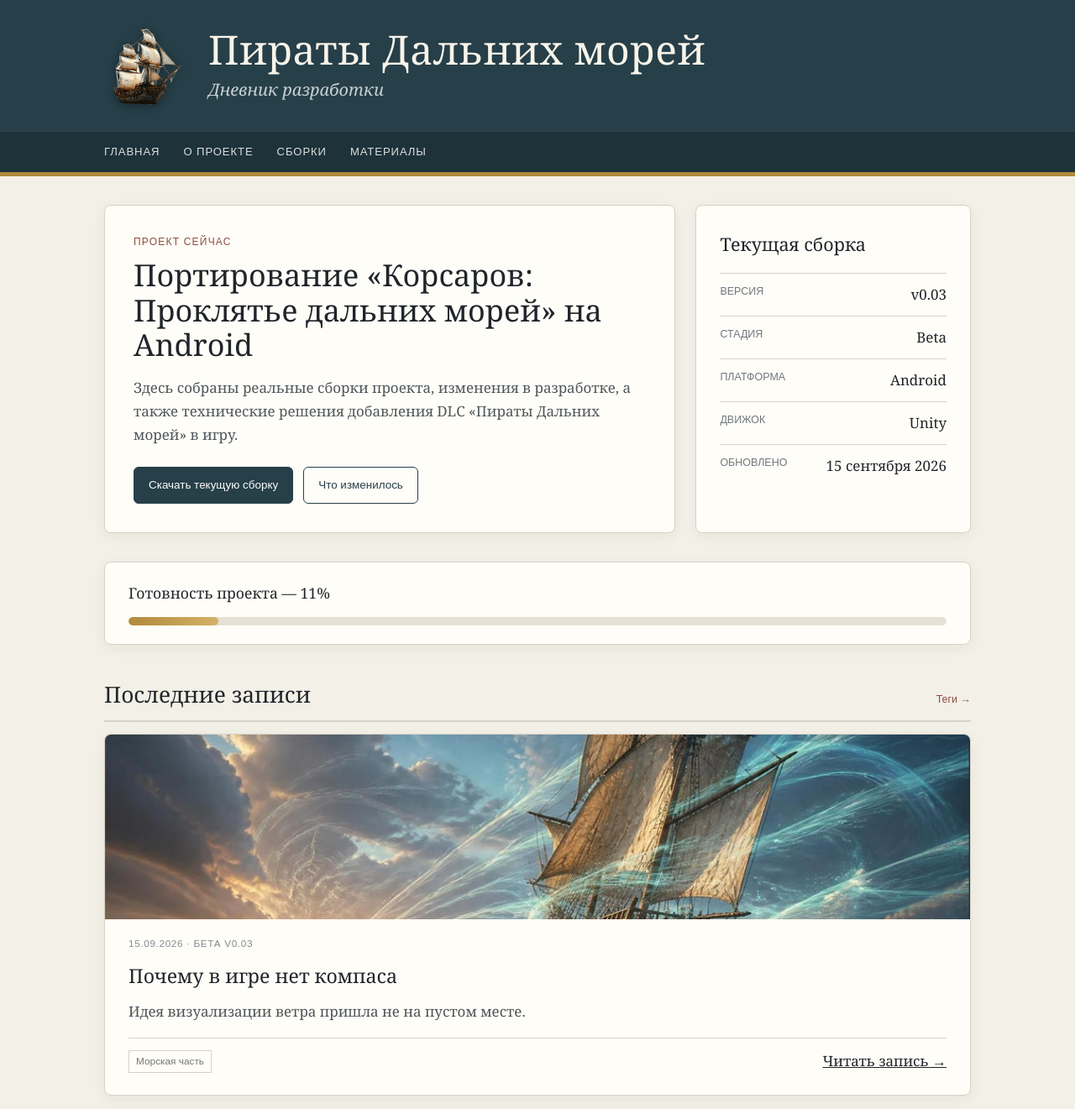
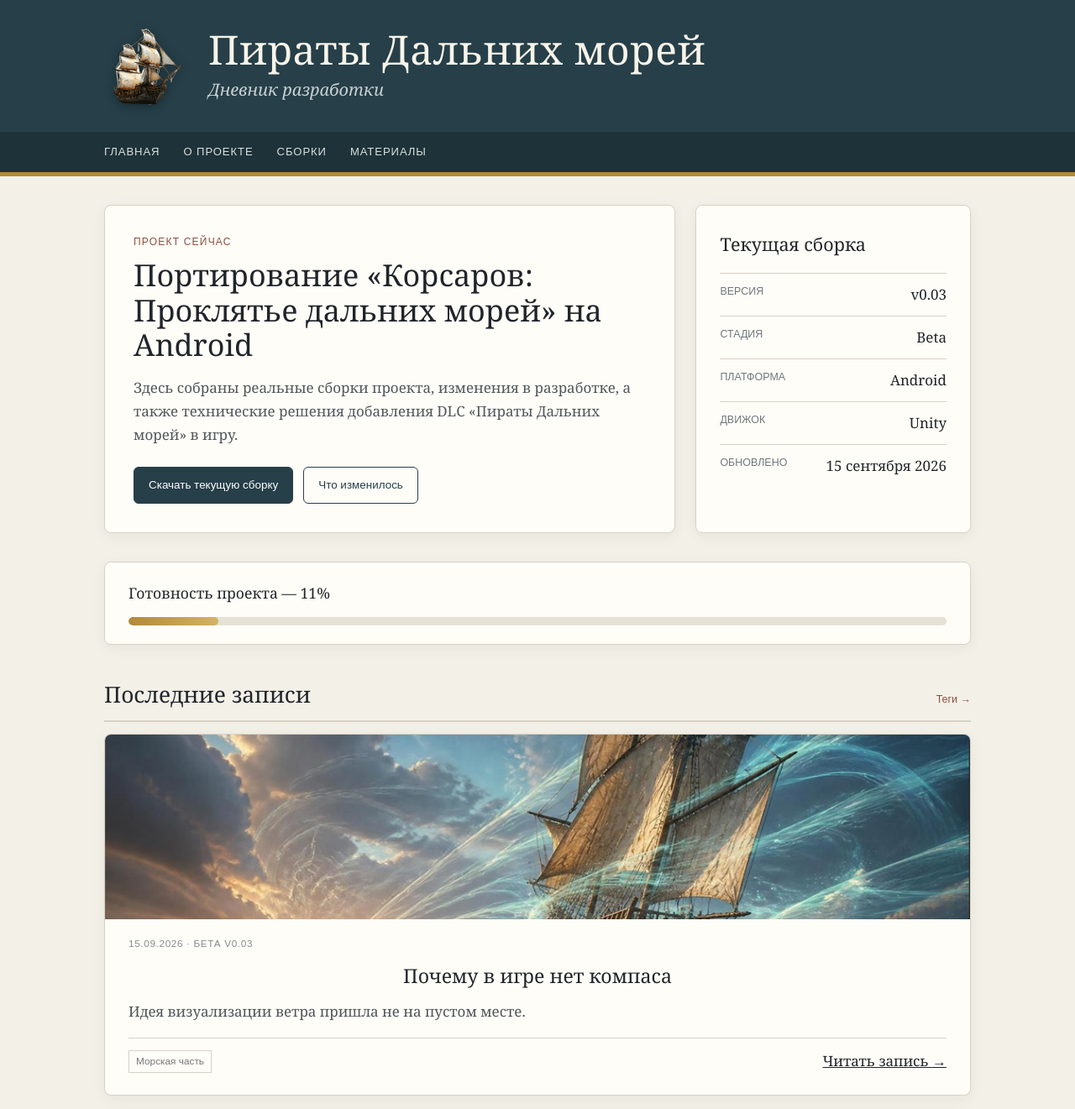
Before and after one commit to tislic/SeaDogsPort, a Jekyll site: the page built from index.html, in a window 1280 px wide. Shown: the top 1321 px of the page at 84% size. Built offline with Jekyll 4.4.1, drawn with Linux system fonts in a browser that asks for light colours; the list of posts is cut into pages by our own code; grey boxes are pictures that could not be loaded.

Commit message:
Center article titles and restore tag headings

```diff
--- a/assets/style.css
+++ b/assets/style.css
@@ -31,10 +31,10 @@
 .features-grid{display:grid;grid-template-columns:repeat(auto-fit,minmax(200px,1fr));gap:18px;margin-top:16px}.feature{padding:22px;text-align:center}.feature .icon{font-size:2rem;margin-bottom:10px}.feature h3{font-size:1.1rem;font-weight:normal;margin-bottom:6px}.feature p{font-size:.9rem;color:#60666a}
 .download-card{display:flex;justify-content:space-between;align-items:center;gap:18px;padding:24px 28px;flex-wrap:wrap}.dl-version{font-size:1.35rem}.dl-meta{font-family:Arial,sans-serif;font-size:.82rem;color:var(--muted);margin-top:4px}
 .section-title{display:flex;justify-content:space-between;align-items:baseline;margin:38px 0 14px;border-bottom:2px solid var(--line);padding-bottom:8px}.section-title h2{font-size:1.65rem;font-weight:normal}.section-title a{font-family:Arial,sans-serif;font-size:.78rem;color:var(--rust);text-decoration:none}
-.posts{display:grid;gap:18px}.post{padding:26px 28px}.meta{font-family:Arial,sans-serif;font-size:.74rem;text-transform:uppercase;letter-spacing:.6px;color:#858b8d;margin-bottom:9px}.post h3{font-size:1.45rem;font-weight:normal;margin-bottom:10px}.post h3 a{text-decoration:none}.post h3 a:hover{color:var(--rust)}.post p{color:#4d5357}
+.posts{display:grid;gap:18px}.post{padding:26px 28px}.meta{font-family:Arial,sans-serif;font-size:.74rem;text-transform:uppercase;letter-spacing:.6px;color:#858b8d;margin-bottom:9px}.post h3{font-size:1.45rem;font-weight:normal;text-align:center;margin-bottom:10px}.post h3 a{text-decoration:none}.post h3 a:hover{color:var(--rust)}.post p{color:#4d5357}
 .post-content h1,.post-content h2,.post-content h3{font-weight:normal;margin:24px 0 12px}.post-content p{margin-bottom:14px}.post-content ul{margin:14px 0 14px 24px}.post-content li{margin-bottom:6px}.post-content code{background:#f0ede4;padding:2px 7px;border-radius:3px;font-family:'Courier New',monospace;font-size:.9em;color:var(--rust)}.post-content a{color:var(--rust)}
 .post-footer{display:flex;justify-content:space-between;align-items:center;gap:16px;margin-top:17px;padding-top:13px;border-top:1px solid var(--line)}.tags{font-family:Arial,sans-serif;font-size:.74rem;color:#777}.tags span{display:inline-block;border:1px solid #d7d1c5;padding:3px 8px;margin-right:5px}.tags a{display:inline-block;border:1px solid #d7d1c5;padding:3px 8px;margin-right:5px;text-decoration:none}.tags a:hover{color:var(--rust);border-color:var(--rust)}
-.tag-archive{padding:34px 38px}.tag-archive h1{font-size:2.25rem;font-weight:normal;margin-bottom:28px}.tag-group{scroll-margin-top:20px;margin-bottom:38px}.tag-group h2{font-size:1.55rem;font-weight:normal;text-align:center;border-bottom:2px solid var(--line);padding-bottom:8px;margin-bottom:14px}.tag-post{padding:14px 0;border-bottom:1px solid var(--line)}.tag-post h3{font-size:1.25rem;font-weight:normal;margin-bottom:6px}.tag-post h3 a{text-decoration:none}.tag-post h3 a:hover{color:var(--rust)}.tag-post p{color:#4d5357}
+.tag-archive{padding:34px 38px}.tag-archive h1{font-size:2.25rem;font-weight:normal;margin-bottom:28px}.tag-group{scroll-margin-top:20px;margin-bottom:38px}.tag-group h2{font-size:1.55rem;font-weight:normal;border-bottom:2px solid var(--line);padding-bottom:8px;margin-bottom:14px}.tag-post{padding:14px 0;border-bottom:1px solid var(--line)}.tag-post h3{font-size:1.25rem;font-weight:normal;margin-bottom:6px}.tag-post h3 a{text-decoration:none}.tag-post h3 a:hover{color:var(--rust)}.tag-post p{color:#4d5357}
 
 /* ═══ ПЕЙЗАЖ: ОТДЕЛЬНЫЙ СЛОЙ ПОД НИЖНЕЙ ЧАСТЬЮ КОНТЕНТА ═══ */
 .footer-scenery{--footer-art-height:clamp(160px,25.735vw,490px);position:relative;z-index:1;height:var(--footer-art-height);margin-top:calc(var(--footer-art-height) * -.77);background-image:url("design/background.webp");background-repeat:no-repeat;background-position:center;background-size:cover;pointer-events:none}.footer-scenery::after{content:"";position:absolute;inset:0;background:linear-gradient(to bottom,var(--paper) 0%,rgba(243,240,232,.88) 10%,rgba(243,240,232,.38) 28%,rgba(243,240,232,0) 48%,rgba(243,240,232,0) 62%,rgba(243,240,232,.18) 76%,rgba(243,240,232,.58) 90%,var(--paper) 100%)}
```
